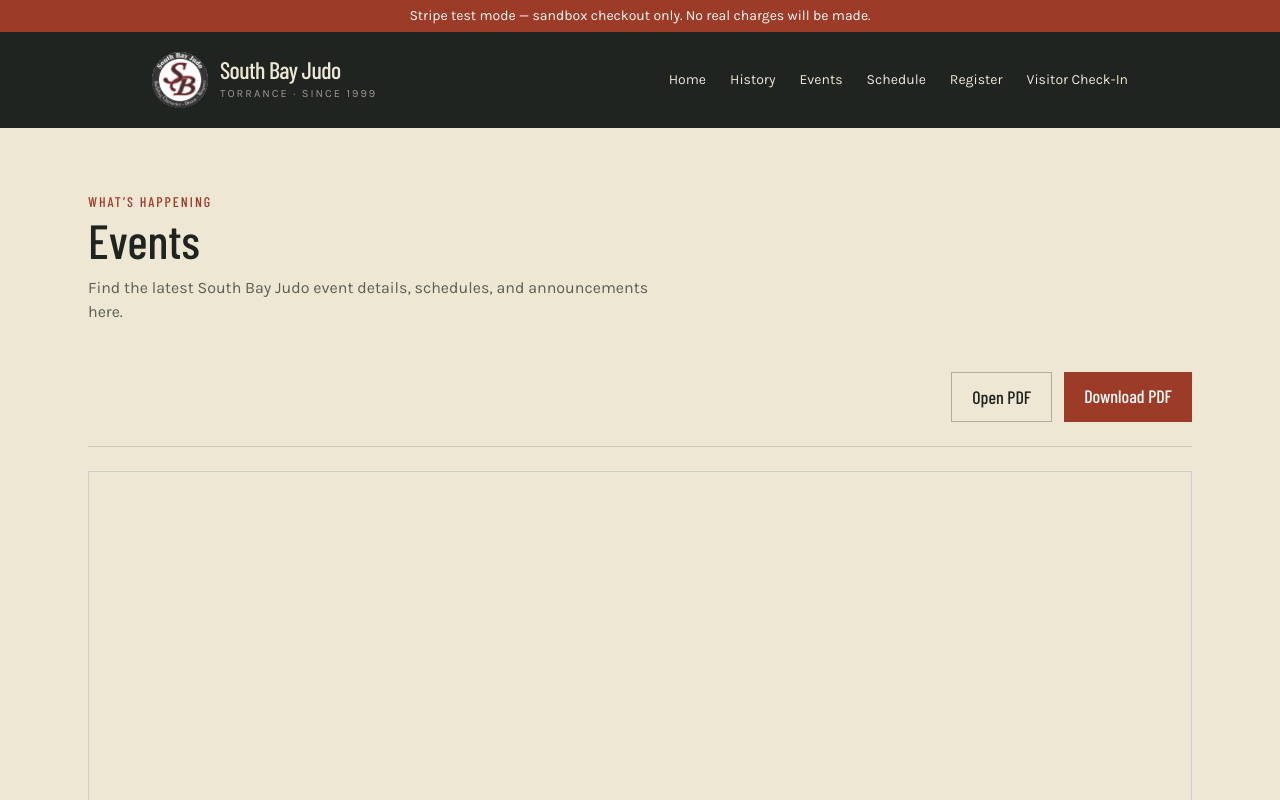
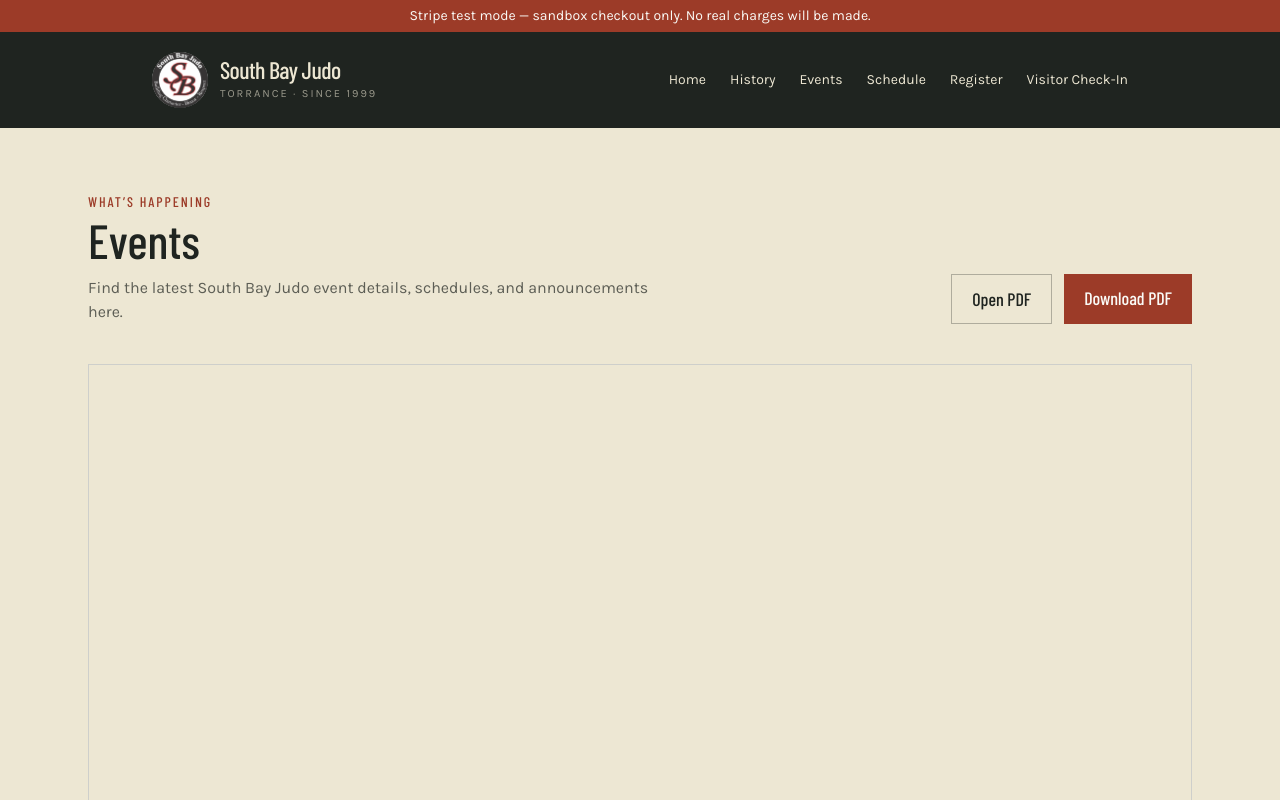
Before and after one commit to cshiosaki/southbayjudo, a Next.js app in the folder south-bay-judo/: page /events in a window 1280 px wide. Shown: the top 800 px of the page. Built offline with nearby package versions, Linux system fonts and the light colour scheme.

Commit message:
Tighten Events header controls

```diff
--- a/south-bay-judo/app/events/page.tsx
+++ b/south-bay-judo/app/events/page.tsx
@@ -14,16 +14,15 @@ export default async function EventsPage() {
 
   return (
     <main className="mx-auto max-w-6xl px-6 py-16">
+      <div className="mb-10 flex flex-col gap-6 sm:flex-row sm:items-end sm:justify-between">
+        <div>
           <p className="mb-1 font-display text-sm uppercase tracking-[0.14em] text-belt">What’s happening</p>
           <h1 className="mb-3 font-display text-5xl">Events</h1>
-      <p className="mb-12 max-w-xl text-ink/70">
+          <p className="max-w-xl text-ink/70">
             Find the latest South Bay Judo event details, schedules, and announcements here.
           </p>
-
-      <section>
-        {document ? (
-          <div>
-            <div className="mb-6 flex flex-wrap justify-end gap-3 border-b border-ink/15 pb-6">
+        </div>
+        {document && (
           <div className="flex flex-wrap gap-3">
             <a
               href={document.url}
@@ -40,7 +39,12 @@ export default async function EventsPage() {
               Download PDF
             </a>
           </div>
+        )}
       </div>
+
+      <section>
+        {document ? (
+          <div>
             <iframe
               src={`${document.url}#toolbar=1&navpanes=0`}
               title={document.title}
```
Lines whose indentation alone changed are shown as unchanged.
